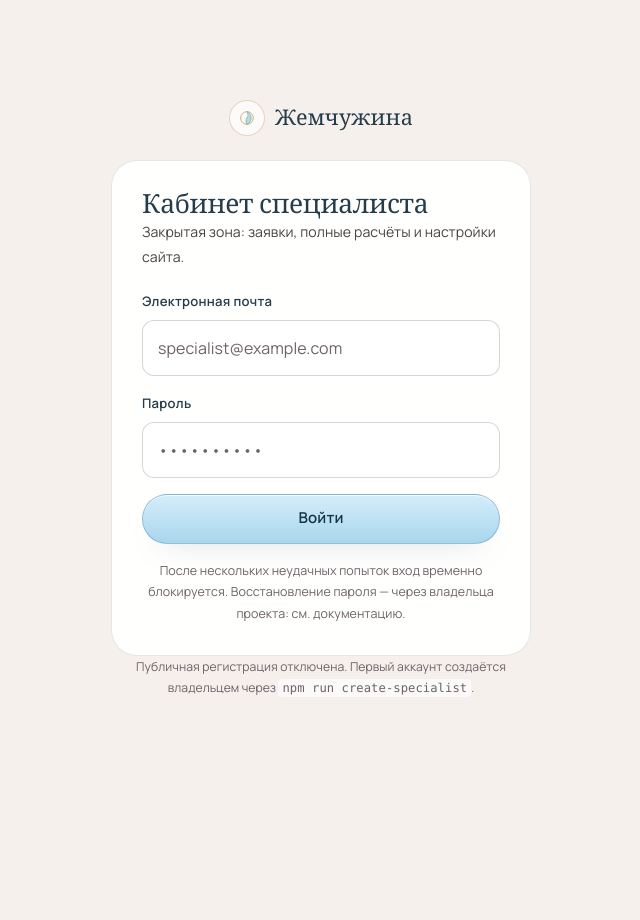
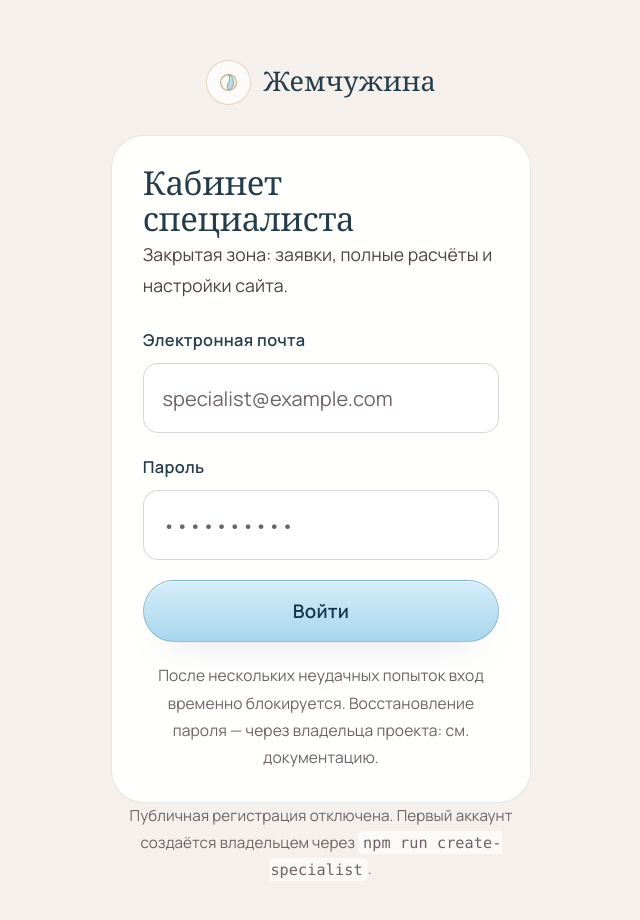
Before and after one commit to ezekieel2593-cloud/sait, a Next.js app: page /specialist/login in a window 1280 px wide. Shown: the top 920 px of the page, without its empty margins (319-959 px from the left). Before the commit the page ends 800 px from the top, so only its background shows below. Built offline with nearby package versions, Linux system fonts and the light colour scheme; no server answers.

Commit message:
ПК-версия крупнее на 25%: размеры в rem, корневой кегль 125%
Co-authored-by: arena-agent <297053741+arena-agent@users.noreply.github.com>

```diff
--- a/src-static/components/CitySearch.tsx
+++ b/src-static/components/CitySearch.tsx
@@ -93,7 +93,7 @@ export function CitySearch({
       </div>
 
       {open && results.length > 0 ? (
-        <ul className="mt-1 max-h-64 overflow-auto rounded-[12px] border border-[var(--line)] bg-white shadow-[var(--shadow-soft)]">
+        <ul className="mt-1 max-h-64 overflow-auto rounded-[0.75rem] border border-[var(--line)] bg-white shadow-[var(--shadow-soft)]">
           {results.map((city) => (
             <li key={`${city.id}-${city.country}`}>
               <button
@@ -129,7 +129,7 @@ export function CitySearch({
       )}
 
       {manual ? (
-        <div className="mt-2 grid gap-2 rounded-[12px] border border-[var(--line)] bg-white p-3 sm:grid-cols-2">
+        <div className="mt-2 grid gap-2 rounded-[0.75rem] border border-[var(--line)] bg-white p-3 sm:grid-cols-2">
           <label className="grid gap-1 text-[0.8rem]">
             <span className="text-[var(--ink-soft)]">Название</span>
             <input
--- a/src-static/components/LeadForm.tsx
+++ b/src-static/components/LeadForm.tsx
@@ -181,7 +181,7 @@ export function LeadForm({
           После отправки специалист подтвердит получение.
         </p>
 
-        <pre className="mt-3 max-h-64 overflow-auto whitespace-pre-wrap rounded-[12px] border border-[var(--line)] bg-[#fbfbfc] p-3 text-[0.82rem] leading-relaxed text-[var(--ink)]">
+        <pre className="mt-3 max-h-64 overflow-auto whitespace-pre-wrap rounded-[0.75rem] border border-[var(--line)] bg-[#fbfbfc] p-3 text-[0.82rem] leading-relaxed text-[var(--ink)]">
 {message}
         </pre>
 
--- a/src-static/pages/AstrologyPage.tsx
+++ b/src-static/pages/AstrologyPage.tsx
@@ -312,7 +312,7 @@ function AstroResult({ result }: { result: { chart: NatalChart; label: string }
               />
               <Metric label="MC" value={degreeOnly(chart.midheaven.formatted)} note={chart.midheaven.sign} />
             </div>
-            <details className="rounded-[12px] border border-[var(--line)] bg-white p-3 text-[0.84rem]">
+            <details className="rounded-[0.75rem] border border-[var(--line)] bg-white p-3 text-[0.84rem]">
               <summary className="cursor-pointer text-[var(--turquoise-deep)]">Планеты, дома и аспекты</summary>
               <ul className="mt-2 grid gap-1">
                 {chart.positions.map((position) => (
@@ -396,7 +396,7 @@ function degreeOnly(formatted: string): string {
 
 function Metric({ label, value, note }: { label: string; value: string; note: string }) {
   return (
-    <div className="rounded-[12px] border border-[var(--line)] bg-white p-3">
+    <div className="rounded-[0.75rem] border border-[var(--line)] bg-white p-3">
       <p className="text-[0.7rem] uppercase tracking-[0.1em] text-[var(--ink-faint)]">{label}</p>
       <p className="mt-0.5 font-[family-name:var(--font-display)] text-[1.3rem] leading-tight text-[var(--ocean)]">{value}</p>
       <p className="mt-0.5 text-[0.72rem] text-[var(--ink-soft)]">{note}</p>
--- a/src-static/pages/MatrixPage.tsx
+++ b/src-static/pages/MatrixPage.tsx
@@ -166,7 +166,7 @@ function MatrixResult({ result }: { result: { chart: MatrixChart; date: string }
               <EnergyChip value={chart.byKey.shared.arcanum} label="общая точка каналов" />
               <EnergyChip value={chart.yearEnergy.arcanum} label={`энергия ${chart.yearEnergy.year} года`} />
             </div>
-            <details className="rounded-[12px] border border-[var(--line)] bg-white p-3 text-[0.84rem]">
+            <details className="rounded-[0.75rem] border border-[var(--line)] bg-white p-3 text-[0.84rem]">
               <summary className="cursor-pointer text-[var(--turquoise-deep)]">Все расчётные позиции и формулы</summary>
               <ul className="mt-2 grid gap-1">
                 {[...chart.points, chart.yearEnergy].map((point) => (
@@ -230,7 +230,7 @@ function EnergyChip({ value, label }: { value: number; label: string }) {
 
 function Metric({ label, value, note }: { label: string; value: string; note: string }) {
   return (
-    <div className="rounded-[12px] border border-[var(--line)] bg-white p-3">
+    <div className="rounded-[0.75rem] border border-[var(--line)] bg-white p-3">
       <p className="text-[0.7rem] uppercase tracking-[0.1em] text-[var(--ink-faint)]">{label}</p>
       <p className="mt-0.5 font-[family-name:var(--font-display)] text-[1.5rem] leading-none text-[var(--ocean)]">{value}</p>
       <p className="mt-1 text-[0.76rem] text-[var(--ink-soft)]">{note}</p>
--- a/src-static/static.css
+++ b/src-static/static.css
@@ -4,6 +4,17 @@
 
 @source "../src/**/*.tsx";
 @source "../src-static/**/*.tsx";
+
+/*
+ * Интерфейс на ПК крупнее на 25% (см. font-size у html в globals.css),
+ * поэтому те же элементы занимают больше места. Брейкпоинты подняты:
+ * меню и бургер переключаются там, где места действительно хватает,
+ * иначе на ноутбуке 1280px шапка упиралась бы в край.
+ */
+@theme {
+  --breakpoint-md: 52rem;
+  --breakpoint-lg: 84rem;
+}
 
 /* Локальные шрифты: копируются в fonts/ при сборке, без внешних CDN. */
 @font-face {
--- a/src/app/globals.css
+++ b/src/app/globals.css
@@ -26,15 +26,15 @@
   --font-display: "Cormorant Garamond", Georgia, "Times New Roman", serif;
   --font-sans: "Manrope Variable", "Manrope", ui-sans-serif, system-ui, sans-serif;
 
-  --radius-xs: 8px;
-  --radius-sm: 12px;
-  --radius-md: 18px;
-  --radius-lg: 26px;
-  --radius-xl: 36px;
+  --radius-xs: 0.5rem;
+  --radius-sm: 0.75rem;
+  --radius-md: 1.125rem;
+  --radius-lg: 1.625rem;
+  --radius-xl: 2.25rem;
 
-  --shadow-soft: 0 18px 50px -28px rgba(37, 61, 75, 0.45);
-  --shadow-card: 0 24px 60px -36px rgba(37, 61, 75, 0.55);
-  --shadow-lift: 0 34px 80px -40px rgba(37, 61, 75, 0.55);
+  --shadow-soft: 0 1.125rem 3.125rem -1.75rem rgba(37, 61, 75, 0.45);
+  --shadow-card: 0 1.5rem 3.75rem -2.25rem rgba(37, 61, 75, 0.55);
+  --shadow-lift: 0 2.125rem 5rem -2.5rem rgba(37, 61, 75, 0.55);
 }
 
 :root {
@@ -58,7 +58,7 @@
   --line-strong: rgba(37, 61, 75, 0.2);
   --line-gold: rgba(201, 167, 119, 0.45);
 
-  --header-h: 76px;
+  --header-h: 4.75rem;
   --measure: 68ch;
   --ease: cubic-bezier(0.22, 0.61, 0.36, 1);
 }
@@ -70,9 +70,21 @@
 }
 
 html {
+  /*
+   * Масштаб интерфейса. 100% — телефон, 125% — компьютер (шире 1024px).
+   * Все размеры ниже заданы в rem, поэтому на ПК сайт крупнее ровно
+   * на четверть: тот же результат, что при масштабе браузера 125%.
+   */
+  font-size: 100%;
   scroll-behavior: smooth;
-  scroll-padding-top: calc(var(--header-h) + 20px);
+  scroll-padding-top: calc(var(--header-h) + 1.25rem);
   -webkit-text-size-adjust: 100%;
+}
+
+@media (min-width: 1024px) {
+  html {
+    font-size: 125%;
+  }
 }
 
 body {
@@ -80,8 +92,8 @@ body {
   background-color: var(--pearl);
   color: var(--ink);
   font-family: var(--font-sans), system-ui, sans-serif;
-  /* Крупнее и свободнее: базовый кегль 17.5px, межстрочный 1.75. */
-  font-size: 17.5px;
+  /* Крупнее и свободнее: 1.09375rem — 1.0938rem на телефоне и 1.3687rem на ПК. */
+  font-size: 1.09375rem;
   line-height: 1.75;
   font-weight: 400;
   letter-spacing: 0.004em;
@@ -143,32 +155,32 @@ textarea {
 }
 
 :focus-visible {
-  outline: 2px solid var(--turquoise-deep);
-  outline-offset: 3px;
-  border-radius: 6px;
+  outline: 0.125rem solid var(--turquoise-deep);
+  outline-offset: 0.1875rem;
+  border-radius: 0.375rem;
 }
 
 /* ------------------------- Токены утилит ------------------------- */
 
 .container {
   width: 100%;
-  max-width: 1200px;
+  max-width: 75rem;
   margin-inline: auto;
-  padding-inline: 20px;
+  padding-inline: 1.25rem;
 }
 .container--narrow {
-  max-width: 880px;
+  max-width: 55rem;
 }
 .container--measure {
-  max-width: 760px;
+  max-width: 47.5rem;
 }
 
 .section {
   position: relative;
-  padding-block: clamp(56px, 8vw, 112px);
+  padding-block: clamp(3.5rem, 8vw, 7rem);
 }
 .section--tight {
-  padding-block: clamp(40px, 5vw, 72px);
+  padding-block: clamp(2.5rem, 5vw, 4.5rem);
 }
 .section--pearl {
   background: linear-gradient(180deg, rgba(255, 255, 255, 0.75), rgba(246, 240, 236, 0));
@@ -189,7 +201,7 @@ textarea {
 .eyebrow {
   display: inline-flex;
   align-items: center;
-  gap: 9px;
+  gap: 0.5625rem;
   font-family: var(--font-sans), sans-serif;
   font-size: 0.7rem;
   font-weight: 600;
@@ -199,7 +211,7 @@ textarea {
 }
 .eyebrow::before {
   content: "";
-  width: 26px;
+  width: 1.625rem;
   height: 1px;
   background: var(--line-gold);
 }
@@ -235,7 +247,7 @@ textarea {
   color: var(--ink-soft);
 }
 .gold-rule {
-  width: 56px;
+  width: 3.5rem;
   height: 1px;
   background: linear-gradient(90deg, var(--gold), rgba(201, 167, 119, 0));
 }
@@ -294,7 +306,7 @@ footer {
     radial-gradient(46% 38% at 18% 4%, rgba(184, 221, 224, 0.5) 0%, transparent 68%),
     radial-gradient(38% 34% at 84% 2%, rgba(220, 197, 217, 0.42) 0%, transparent 70%),
     radial-gradient(30% 26% at 52% 0%, rgba(255, 255, 255, 0.85) 0%, transparent 72%);
-  filter: blur(6px);
+  filter: blur(0.375rem);
 }
 
 .surface {
@@ -306,9 +318,9 @@ footer {
 
 .glass {
   background: linear-gradient(150deg, rgba(255, 255, 255, 0.86), rgba(255, 255, 255, 0.62));
-  backdrop-filter: blur(16px) saturate(120%);
+  backdrop-filter: blur(1rem) saturate(120%);
   border: 1px solid rgba(255, 255, 255, 0.7);
-  box-shadow: 0 22px 60px -34px rgba(37, 61, 75, 0.5);
+  box-shadow: 0 1.375rem 3.75rem -2.125rem rgba(37, 61, 75, 0.5);
 }
 
 .gold-frame {
@@ -317,7 +329,7 @@ footer {
 .gold-frame::after {
   content: "";
   position: absolute;
-  inset: 6px;
+  inset: 0.375rem;
   border: 1px solid var(--line-gold);
   border-radius: inherit;
   pointer-events: none;
@@ -330,9 +342,9 @@ footer {
   background:
     radial-gradient(circle at 32% 28%, #fff 0%, #fdf9f7 26%, #ece7e6 62%, #d9d3d4 100%);
   box-shadow:
-    inset -8px -12px 26px rgba(37, 61, 75, 0.14),
-    inset 8px 10px 24px rgba(255, 255, 255, 0.9),
-    0 24px 50px -30px rgba(37, 61, 75, 0.55);
+    inset -0.5rem -0.75rem 1.625rem rgba(37, 61, 75, 0.14),
+    inset 0.5rem 0.625rem 1.5rem rgba(255, 255, 255, 0.9),
+    0 1.5rem 3.125rem -1.875rem rgba(37, 61, 75, 0.55);
 }
 
 .hairline {
@@ -344,14 +356,14 @@ footer {
 /* ------------------------- Кнопки ------------------------- */
 
 .btn {
-  --btn-h: 50px;
+  --btn-h: 3.125rem;
   position: relative;
   display: inline-flex;
   align-items: center;
   justify-content: center;
-  gap: 10px;
+  gap: 0.625rem;
   min-height: var(--btn-h);
-  padding: 0 26px;
+  padding: 0 1.625rem;
   border: 1px solid transparent;
   border-radius: 999px;
   background: transparent;
@@ -380,21 +392,21 @@ footer {
   background: linear-gradient(180deg, #d5edfb 0%, #a9d6ec 100%);
   color: #143648;
   border: 1px solid rgba(104, 158, 190, 0.58);
-  box-shadow: 0 14px 30px -22px rgba(37, 61, 75, 0.55), inset 0 1px 0 rgba(255, 255, 255, 0.72);
+  box-shadow: 0 0.875rem 1.875rem -1.375rem rgba(37, 61, 75, 0.55), inset 0 1px 0 rgba(255, 255, 255, 0.72);
 }
 .btn--primary:hover:not(:disabled) {
   background: linear-gradient(180deg, #e4f4fd 0%, #bcdff2 100%);
   color: #102d3c;
   border-color: rgba(104, 158, 190, 0.78);
-  box-shadow: 0 18px 36px -22px rgba(37, 61, 75, 0.5), inset 0 1px 0 rgba(255, 255, 255, 0.8);
+  box-shadow: 0 1.125rem 2.25rem -1.375rem rgba(37, 61, 75, 0.5), inset 0 1px 0 rgba(255, 255, 255, 0.8);
 }
 .btn--primary:active:not(:disabled) {
   background: linear-gradient(180deg, #a9d6ec 0%, #9bcbe4 100%);
-  box-shadow: inset 0 2px 6px rgba(31, 80, 104, 0.18);
+  box-shadow: inset 0 0.125rem 0.375rem rgba(31, 80, 104, 0.18);
 }
 .btn--primary:focus-visible {
-  outline: 2px solid var(--ocean);
-  outline-offset: 3px;
+  outline: 0.125rem solid var(--ocean);
+  outline-offset: 0.1875rem;
 }
 
 /* ---------------------------------------------------------------
@@ -410,30 +422,30 @@ footer {
   z-index: 80;
   display: grid;
   place-items: center;
-  padding: 16px;
+  padding: 1rem;
   background: rgba(37, 61, 75, 0.38);
-  backdrop-filter: blur(2px);
+  backdrop-filter: blur(0.125rem);
   animation: invite-fade 0.22s ease-out;
 }
 .invite__card {
   position: relative;
   width: 100%;
-  max-width: 520px;
-  max-height: calc(100vh - 32px);
+  max-width: 32.5rem;
+  max-height: calc(100vh - 2rem);
   overflow-y: auto;
-  padding: 26px 22px 20px;
+  padding: 1.625rem 1.375rem 1.25rem;
   border-radius: var(--radius-lg);
   border: 1px solid var(--line-gold);
   background: linear-gradient(180deg, #fffdfa 0%, #fbf3ec 100%);
-  box-shadow: 0 40px 90px -40px rgba(37, 61, 75, 0.6);
+  box-shadow: 0 2.5rem 5.625rem -2.5rem rgba(37, 61, 75, 0.6);
   animation: invite-rise 0.26s ease-out;
 }
 .invite__close {
   position: absolute;
-  top: 10px;
-  right: 10px;
-  width: 34px;
-  height: 34px;
+  top: 0.625rem;
+  right: 0.625rem;
+  width: 2.125rem;
+  height: 2.125rem;
   display: grid;
   place-items: center;
   border-radius: 999px;
@@ -448,8 +460,8 @@ footer {
   border-color: var(--gold);
 }
 .invite__later {
-  margin-top: 10px;
-  padding: 6px 0;
+  margin-top: 0.625rem;
+  padding: 0.375rem 0;
   border: 0;
   background: none;
   color: var(--ink-soft);
@@ -469,7 +481,7 @@ footer {
 @keyframes invite-rise {
   from {
     opacity: 0;
-    transform: translateY(14px) scale(0.985);
+    transform: translateY(0.875rem) scale(0.985);
   }
 }
 @media (prefers-reduced-motion: reduce) {
@@ -484,13 +496,13 @@ footer {
    --------------------------------------------------------------- */
 .manifesto {
   position: relative;
-  padding: clamp(28px, 4vw, 52px) clamp(20px, 4vw, 56px);
+  padding: clamp(1.75rem, 4vw, 3.25rem) clamp(1.25rem, 4vw, 3.5rem);
   border-radius: var(--radius-xl);
   border: 1px solid var(--line-gold);
   background:
     radial-gradient(120% 120% at 50% 0%, rgba(255, 255, 255, 0.94) 0%, rgba(253, 246, 240, 0.9) 60%,
       rgba(240, 233, 231, 0.86) 100%);
-  box-shadow: 0 40px 90px -60px rgba(37, 61, 75, 0.55);
+  box-shadow: 0 2.5rem 5.625rem -3.75rem rgba(37, 61, 75, 0.55);
   text-align: center;
 }
 .manifesto__title {
@@ -503,14 +515,14 @@ footer {
 }
 .manifesto__rule {
   display: block;
-  width: 58px;
+  width: 3.625rem;
   height: 1px;
-  margin: 18px auto 22px;
+  margin: 1.125rem auto 1.375rem;
   background: linear-gradient(90deg, transparent, var(--gold), transparent);
 }
 .manifesto p {
   max-width: 60ch;
-  margin: 0 auto 15px;
+  margin: 0 auto 0.9375rem;
   font-size: clamp(0.98rem, 1.25vw, 1.08rem);
   line-height: 1.82;
   color: var(--ink);
@@ -523,7 +535,7 @@ footer {
   color: var(--ocean) !important;
 }
 .manifesto__accent {
-  margin: 24px auto 18px !important;
+  margin: 1.5rem auto 1.125rem !important;
   max-width: 34ch !important;
   font-family: var(--font-display);
   font-size: clamp(1.35rem, 2.4vw, 1.85rem) !important;
@@ -578,7 +590,7 @@ footer {
   background: linear-gradient(180deg, #b7dcf0 0%, #8dc3e0 100%);
   color: #10333f;
   border-color: rgba(94, 150, 184, 0.6);
-  box-shadow: 0 16px 34px -24px rgba(94, 150, 184, 0.95), inset 0 1px 0 rgba(255, 255, 255, 0.6);
+  box-shadow: 0 1rem 2.125rem -1.5rem rgba(94, 150, 184, 0.95), inset 0 1px 0 rgba(255, 255, 255, 0.6);
 }
 .btn--gold:hover:not(:disabled) {
   background: linear-gradient(180deg, #c7e6f6 0%, #9ccfe8 100%);
@@ -592,7 +604,7 @@ footer {
 .btn--secondary:hover:not(:disabled) {
   border-color: rgba(104, 158, 190, 0.95);
   background: #f4fbff;
-  box-shadow: 0 14px 30px -24px rgba(37, 61, 75, 0.65);
+  box-shadow: 0 0.875rem 1.875rem -1.5rem rgba(37, 61, 75, 0.65);
 }
 
 .btn--ghost {
@@ -615,13 +627,13 @@ footer {
 }
 
 .btn--lg {
-  --btn-h: 56px;
-  padding: 0 32px;
+  --btn-h: 3.5rem;
+  padding: 0 2rem;
   font-size: 1rem;
 }
 .btn--sm {
-  --btn-h: 40px;
-  padding: 0 18px;
+  --btn-h: 2.5rem;
+  padding: 0 1.125rem;
   font-size: 0.85rem;
 }
 .btn--block {
@@ -635,10 +647,10 @@ footer {
 .btn[data-state="loading"]::after {
   content: "";
   position: absolute;
-  width: 18px;
-  height: 18px;
+  width: 1.125rem;
+  height: 1.125rem;
   border-radius: 50%;
-  border: 2px solid rgba(255, 255, 255, 0.35);
+  border: 0.125rem solid rgba(255, 255, 255, 0.35);
   border-top-color: #fff;
   animation: spin 0.7s linear infinite;
 }
@@ -659,12 +671,12 @@ footer {
   background: rgba(255, 255, 255, 0.94);
   border: 1px solid var(--line);
   border-radius: var(--radius-lg);
-  padding: clamp(20px, 2.4vw, 30px);
+  padding: clamp(1.25rem, 2.4vw, 1.875rem);
   box-shadow: 0 1px 0 rgba(255, 255, 255, 0.9) inset;
   transition: transform 0.35s var(--ease), box-shadow 0.35s var(--ease), border-color 0.35s var(--ease);
 }
 .card--hover:hover {
-  transform: translateY(-4px);
+  transform: translateY(-0.25rem);
   box-shadow: var(--shadow-card);
   border-color: var(--line-gold);
 }
@@ -683,8 +695,8 @@ footer {
 .chip {
   display: inline-flex;
   align-items: center;
-  gap: 7px;
-  padding: 5px 12px;
+  gap: 0.4375rem;
+  padding: 0.3125rem 0.75rem;
   border: 1px solid var(--line-gold);
   border-radius: 999px;
   background: rgba(255, 255, 255, 0.7);
@@ -705,16 +717,16 @@ footer {
 .icon-badge {
   display: grid;
   place-items: center;
-  width: 46px;
-  height: 46px;
-  border-radius: 14px;
+  width: 2.875rem;
+  height: 2.875rem;
+  border-radius: 0.875rem;
   border: 1px solid var(--line);
   background: linear-gradient(150deg, #fbfaf9, #f1ece9);
   color: var(--ocean);
 }
 .icon-badge svg {
-  width: 22px;
-  height: 22px;
+  width: 1.375rem;
+  height: 1.375rem;
 }
 .icon-badge--gold {
   border-color: var(--line-gold);
@@ -726,7 +738,7 @@ footer {
 
 .field {
   display: grid;
-  gap: 7px;
+  gap: 0.4375rem;
 }
 .field > label,
 .field__label {
@@ -750,7 +762,7 @@ footer {
 .textarea,
 .select {
   width: 100%;
-  padding: 13px 15px;
+  padding: 0.8125rem 0.9375rem;
   border: 1px solid var(--line-strong);
   border-radius: var(--radius-sm);
   background: #fff;
@@ -759,7 +771,7 @@ footer {
   transition: border-color 0.2s var(--ease), box-shadow 0.2s var(--ease);
 }
 .textarea {
-  min-height: 108px;
+  min-height: 6.75rem;
   resize: vertical;
   line-height: 1.6;
 }
@@ -780,7 +792,7 @@ footer {
 }
 .input--date,
 .input--time {
-  min-height: 48px;
+  min-height: 3rem;
   line-height: 1.3;
 }
 .input--date::-webkit-calendar-picker-indicator,
@@ -788,7 +800,7 @@ footer {
   opacity: 0.45;
   cursor: pointer;
   padding: 0;
-  margin-left: 4px;
+  margin-left: 0.25rem;
 }
 .input--date::-webkit-calendar-picker-indicator:hover,
 .input--time::-webkit-calendar-picker-indicator:hover {
@@ -803,28 +815,28 @@ footer {
 .select:focus {
   outline: none;
   border-color: var(--turquoise-deep);
-  box-shadow: 0 0 0 4px rgba(184, 221, 224, 0.32);
+  box-shadow: 0 0 0 0.25rem rgba(184, 221, 224, 0.32);
 }
 .input[aria-invalid="true"],
 .textarea[aria-invalid="true"],
 .select[aria-invalid="true"] {
   border-color: #c66a70;
-  box-shadow: 0 0 0 4px rgba(198, 106, 112, 0.14);
+  box-shadow: 0 0 0 0.25rem rgba(198, 106, 112, 0.14);
 }
 
 .select {
   appearance: none;
   background-image: linear-gradient(45deg, transparent 50%, var(--ink-soft) 50%),
     linear-gradient(135deg, var(--ink-soft) 50%, transparent 50%);
-  background-position: calc(100% - 20px) 22px, calc(100% - 14px) 22px;
-  background-size: 6px 6px, 6px 6px;
+  background-position: calc(100% - 1.25rem) 1.375rem, calc(100% - 0.875rem) 1.375rem;
+  background-size: 0.375rem 0.375rem, 0.375rem 0.375rem;
   background-repeat: no-repeat;
-  padding-right: 42px;
+  padding-right: 2.625rem;
 }
 
 .checkbox {
   display: flex;
-  gap: 11px;
+  gap: 0.6875rem;
   align-items: flex-start;
   font-size: 0.88rem;
   line-height: 1.5;
@@ -833,9 +845,9 @@ footer {
 }
 .checkbox input {
   flex: none;
-  width: 20px;
-  height: 20px;
-  margin-top: 2px;
+  width: 1.25rem;
+  height: 1.25rem;
+  margin-top: 0.125rem;
   accent-color: var(--ocean);
   cursor: pointer;
 }
@@ -843,9 +855,9 @@ footer {
 .radio-card {
   position: relative;
   display: flex;
-  gap: 12px;
+  gap: 0.75rem;
   align-items: flex-start;
-  padding: 14px 16px;
+  padding: 0.875rem 1rem;
   border: 1px solid var(--line-strong);
   border-radius: var(--radius-sm);
   background: #fff;
@@ -857,15 +869,15 @@ footer {
 }
 .radio-card input {
   flex: none;
-  width: 18px;
-  height: 18px;
-  margin-top: 3px;
+  width: 1.125rem;
+  height: 1.125rem;
+  margin-top: 0.1875rem;
   accent-color: var(--ocean);
 }
 .radio-card:has(input:checked) {
   border-color: var(--ocean);
   background: linear-gradient(160deg, #fbfdfd, #f1f7f8);
-  box-shadow: 0 10px 26px -24px rgba(37, 61, 75, 0.9);
+  box-shadow: 0 0.625rem 1.625rem -1.5rem rgba(37, 61, 75, 0.9);
 }
 .radio-card__title {
   display: block;
@@ -891,8 +903,8 @@ footer {
 
 .note {
   display: flex;
-  gap: 10px;
-  padding: 13px 15px;
+  gap: 0.625rem;
+  padding: 0.8125rem 0.9375rem;
   border: 1px solid rgba(201, 167, 119, 0.4);
   border-radius: var(--radius-sm);
   background: rgba(255, 251, 245, 0.9);
@@ -925,10 +937,10 @@ footer {
 
 .skip-link {
   position: fixed;
-  top: 10px;
-  left: 10px;
+  top: 0.625rem;
+  left: 0.625rem;
   z-index: 500;
-  padding: 10px 18px;
+  padding: 0.625rem 1.125rem;
   border-radius: 999px;
   background: var(--ocean);
   color: #fff;
@@ -949,7 +961,7 @@ footer {
 @keyframes fadeUp {
   from {
     opacity: 0;
-    transform: translateY(16px);
+    transform: translateY(1rem);
   }
   to {
     opacity: 1;
@@ -991,7 +1003,7 @@ footer {
 
 .reveal {
   opacity: 0;
-  transform: translateY(18px);
+  transform: translateY(1.125rem);
   transition: opacity 0.75s var(--ease), transform 0.75s var(--ease);
 }
 .reveal.is-visible {
@@ -1041,17 +1053,17 @@ footer {
 
 @media (max-width: 640px) {
   body {
-    font-size: 16px;
+    font-size: 1rem;
   }
   .container {
-    padding-inline: 18px;
+    padding-inline: 1.125rem;
   }
   .btn {
-    --btn-h: 48px;
+    --btn-h: 3rem;
   }
   .btn--lg {
-    --btn-h: 54px;
-    padding: 0 24px;
+    --btn-h: 3.375rem;
+    padding: 0 1.5rem;
   }
   .card {
     border-radius: var(--radius-md);
```
Also changed, not shown: scripts/build-static.ts (+4 -4 lines), src-static/components/Header.tsx (+4 -4 lines), tools/php-checks/static-noserver.cjs (+7 -0 lines), tools/php-checks/README.md, 4 other files (tests, documents, lock files or other folders).
